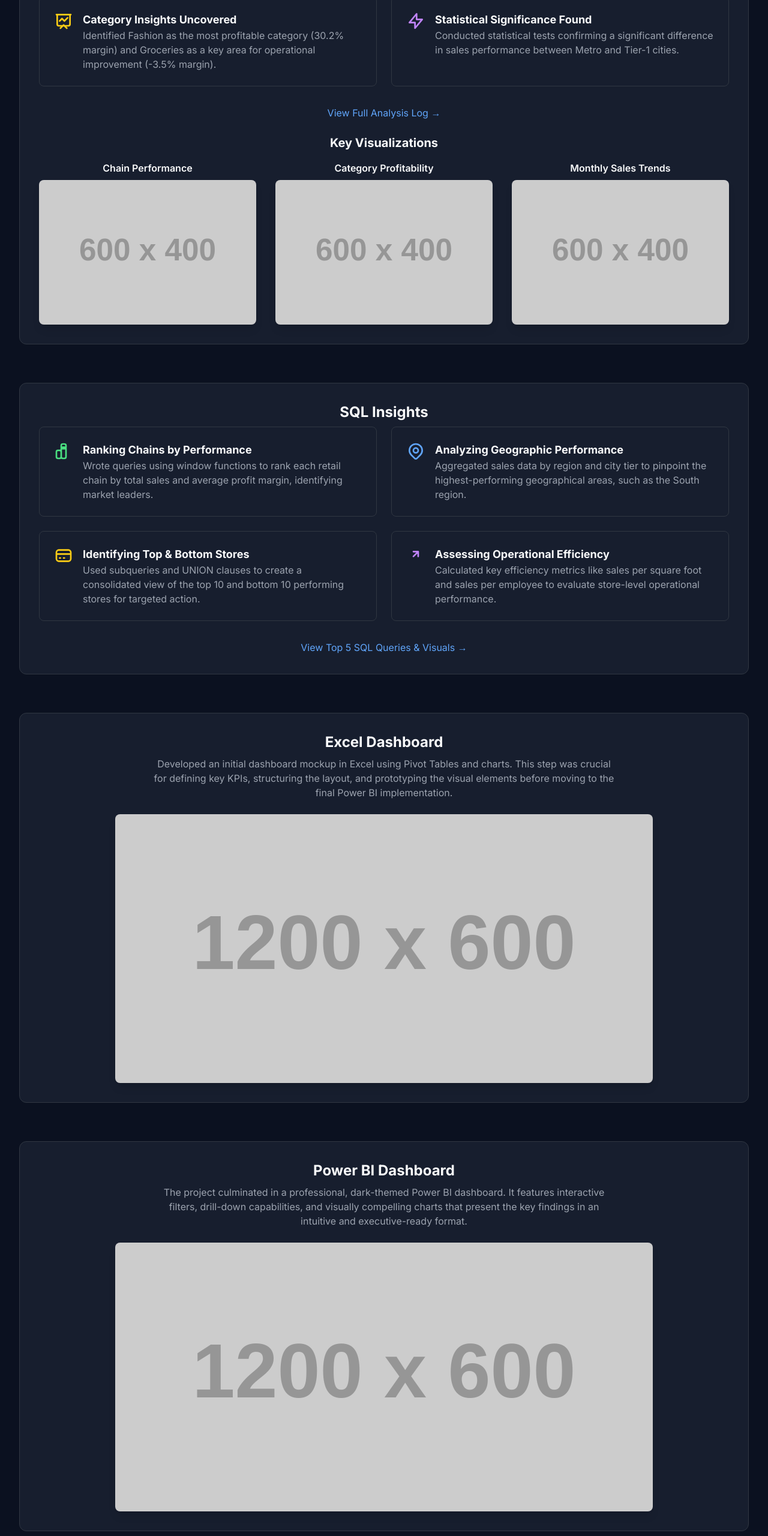
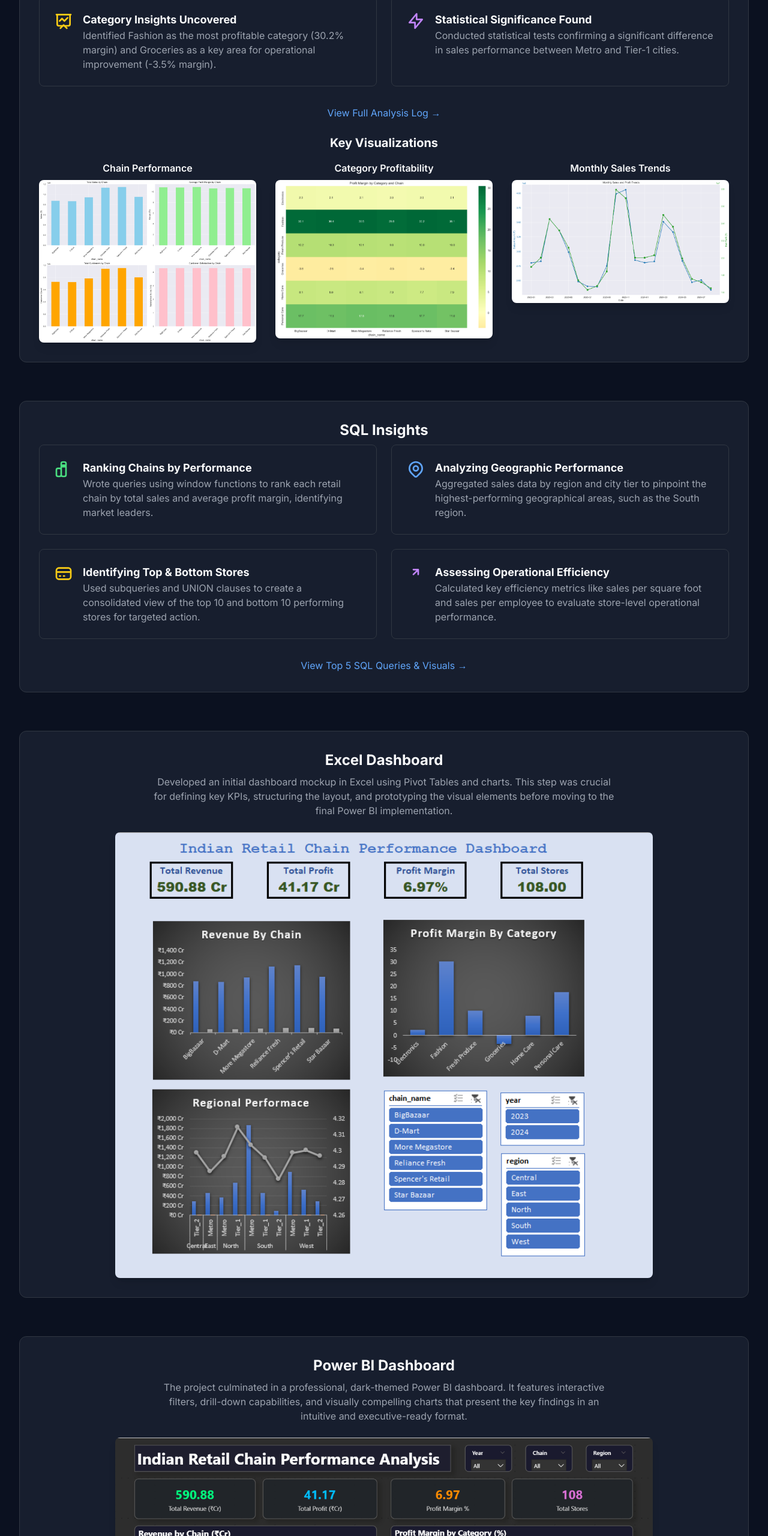
Before and after one commit to Ayushhhhhhhh/3_Indian-Retail-Analysis, a plain HTML site: page index.html in a window 1280 px wide. Shown: the part 2055-4615 px from the top of the page at 60% size. Drawn offline with nearby package versions, Linux system fonts and the light colour scheme; placeholder pictures from the web are drawn by us.

Commit message:
Update index.html

```diff
--- a/index.html
+++ b/index.html
@@ -210,15 +210,15 @@
                     <div class="grid grid-cols-1 md:grid-cols-3 gap-8">
                         <div class="max-w-sm mx-auto">
                             <h5 class="font-semibold text-center mb-2">Chain Performance</h5>
-                            <img src="https://placehold.co/600x400/171E2E/F9FAFB?text=Chain+Performance" alt="Python Visualization 1" class="rounded-lg shadow-lg">
+                            <img src="assets/chain_performance_analysis.png" alt="Python Visualization 1" class="rounded-lg shadow-lg">
                         </div>
                         <div class="max-w-sm mx-auto">
                             <h5 class="font-semibold text-center mb-2">Category Profitability</h5>
-                            <img src="https://placehold.co/600x400/171E2E/F9FAFB?text=Category+Profitability" alt="Python Visualization 2" class="rounded-lg shadow-lg">
+                            <img src="assets/category_margin_heatmap.png" alt="Python Visualization 2" class="rounded-lg shadow-lg">
                         </div>
                         <div class="max-w-sm mx-auto">
                              <h5 class="font-semibold text-center mb-2">Monthly Sales Trends</h5>
-                            <img src="https://placehold.co/600x400/171E2E/F9FAFB?text=Monthly+Trends" alt="Python Visualization 3" class="rounded-lg shadow-lg">
+                            <img src="assets/monthly_trends.png" alt="Python Visualization 3" class="rounded-lg shadow-lg">
                         </div>
                     </div>
                 </div>
@@ -242,7 +242,7 @@
                     <h3 class="text-2xl font-bold text-center mb-2">Excel Dashboard</h3>
                     <p class="text-gray-400 mb-6 max-w-3xl mx-auto text-center">Developed an initial dashboard mockup in Excel using Pivot Tables and charts. This step was crucial for defining key KPIs, structuring the layout, and prototyping the visual elements before moving to the final Power BI implementation.</p>
                     <div class="max-w-4xl mx-auto">
-                        <img src="https://placehold.co/1200x600/171E2E/F9FAFB?text=Excel+Dashboard" alt="Excel Dashboard Screenshot" class="rounded-lg shadow-lg w-full">
+                        <img src="assets/ExcelDashboard.png" alt="Excel Dashboard Screenshot" class="rounded-lg shadow-lg w-full">
                     </div>
                 </div>
 
@@ -251,7 +251,7 @@
                     <h3 class="text-2xl font-bold text-center mb-2">Power BI Dashboard</h3>
                     <p class="text-gray-400 mb-6 max-w-3xl mx-auto text-center">The project culminated in a professional, dark-themed Power BI dashboard. It features interactive filters, drill-down capabilities, and visually compelling charts that present the key findings in an intuitive and executive-ready format.</p>
                     <div class="max-w-4xl mx-auto">
-                        <img src="https://placehold.co/1200x600/171E2E/F9FAFB?text=Power+BI+Dashboard" alt="Power BI Dashboard Screenshot" class="rounded-lg shadow-lg w-full">
+                        <img src="assets/Power BI dashboard.png" alt="Power BI Dashboard Screenshot" class="rounded-lg shadow-lg w-full">
                     </div>
                 </div>
             </div>
@@ -280,18 +280,6 @@
             });
         }, { threshold: 0.1 });
         document.querySelectorAll('.showcase-card').forEach(card => observer.observe(card));
-
-        // Image error handling
-        document.addEventListener('DOMContentLoaded', () => {
-            document.querySelectorAll('img').forEach(img => {
-                img.onerror = function() {
-                    const width = this.offsetWidth > 0 ? this.offsetWidth : 600;
-                    const height = this.offsetHeight > 0 ? this.offsetHeight : 400;
-                    const altText = this.alt.replace(/\s+/g, '+');
-                    this.src = `https://placehold.co/${width}x${height}/171E2E/F9FAFB?text=${altText || 'Image+Not+Found'}`;
-                };
-            });
-        });
     </script>
 </body>
 </html>
```
